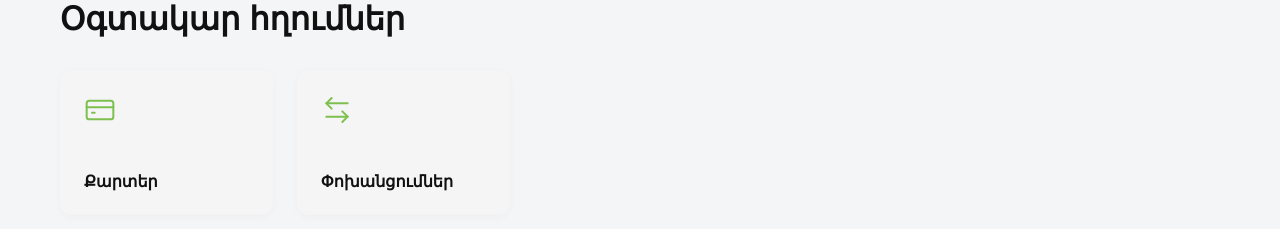
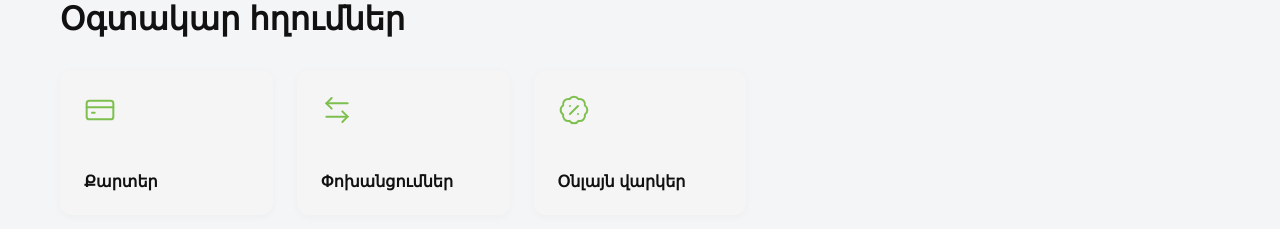
Before and after one commit to Artur-2013/Ameriabanak-react, a React (Vite) app: page / in a window 1280 px wide. Shown: the part 1207-1436 px from the top of the page. Built offline with nearby package versions, Linux system fonts and the light colour scheme.

Commit message:
Usefulllinks3

```diff
--- a/src/componnents/UsefulLinks/UsefulLinks.jsx
+++ b/src/componnents/UsefulLinks/UsefulLinks.jsx
@@ -28,15 +28,15 @@ export default function UsefulLinks() {
           </div>
           <span className="useful-links__card-title">Փոխանցումներ</span>
         </a>
-
-        {/* <a href="#loans" className="useful-links__card">
+         <a href="#loans" className="useful-links__card">
           <div className="useful-links__icon">
             <BadgePercent size={32} color="#7ec04f" strokeWidth={1.5} />
           </div>
           <span className="useful-links__card-title">Օնլայն վարկեր</span>
         </a>
 
-        <a href="#remote-banking" className="useful-links__card">
+
+        {/*<a href="#remote-banking" className="useful-links__card">
           <div className="useful-links__icon">
             <Smartphone size={32} color="#7ec04f" strokeWidth={1.5} />
           </div>
```
